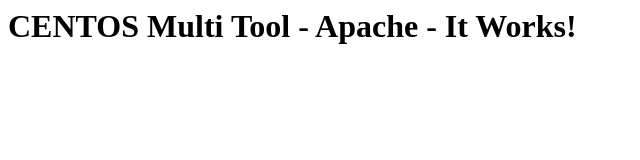
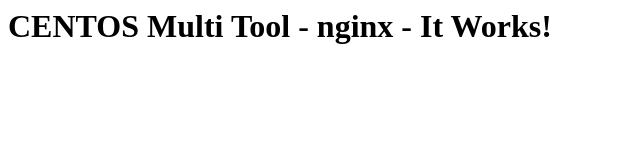
Before and after one commit to wbitt/Network-MultiTool, a plain HTML site: page index.html in a window 1280 px wide. Shown: the whole page, without its empty margins (0-640 px from the left). Drawn offline with Linux system fonts and the light colour scheme.

Commit message:
replaced apache with nginx.

```diff
--- a/index.html
+++ b/index.html
@@ -1 +1 @@
-<H1>CENTOS Multi Tool - Apache - It Works!</H1>
+<H1>CENTOS Multi Tool - nginx - It Works!</H1>
```
